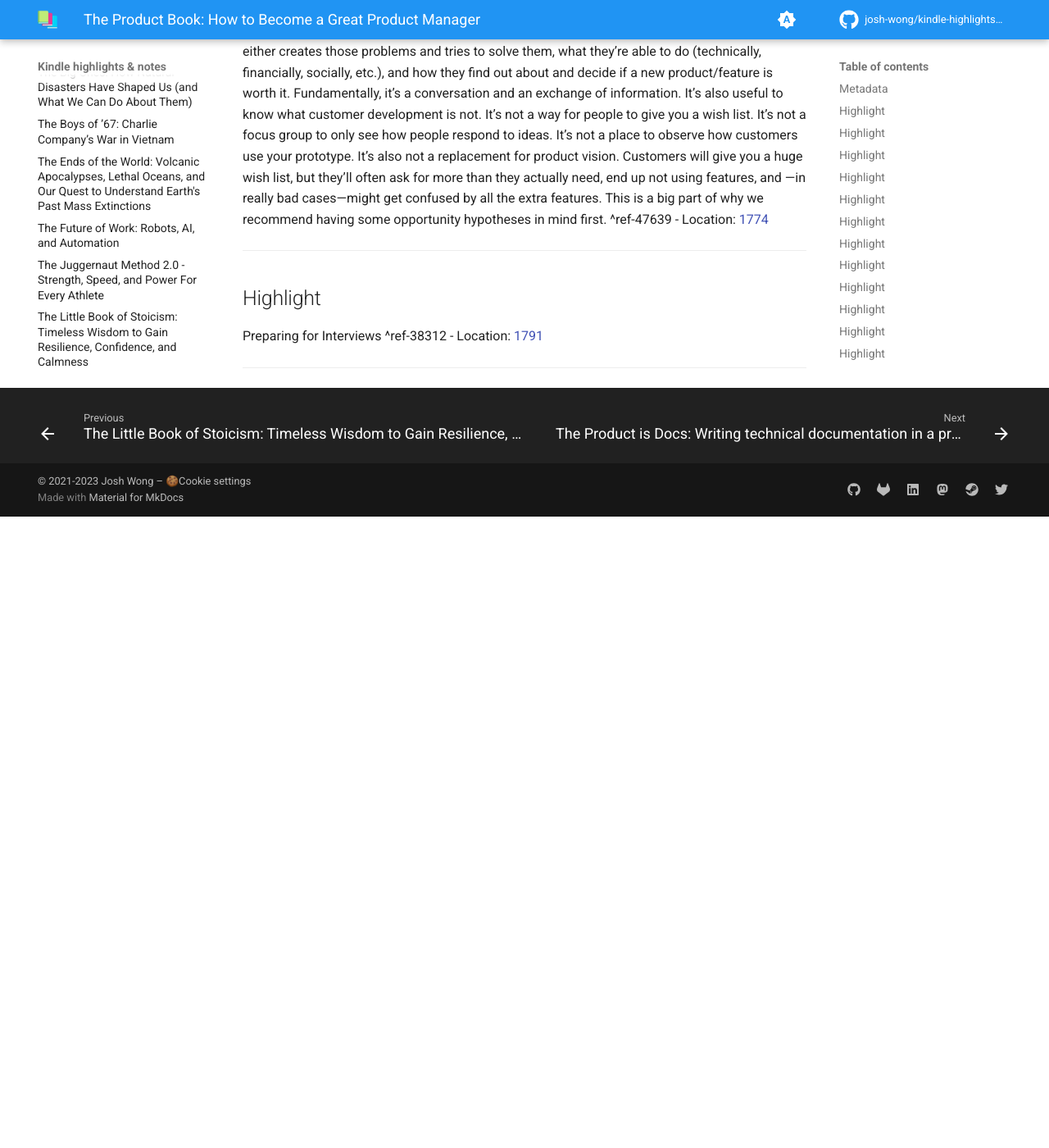
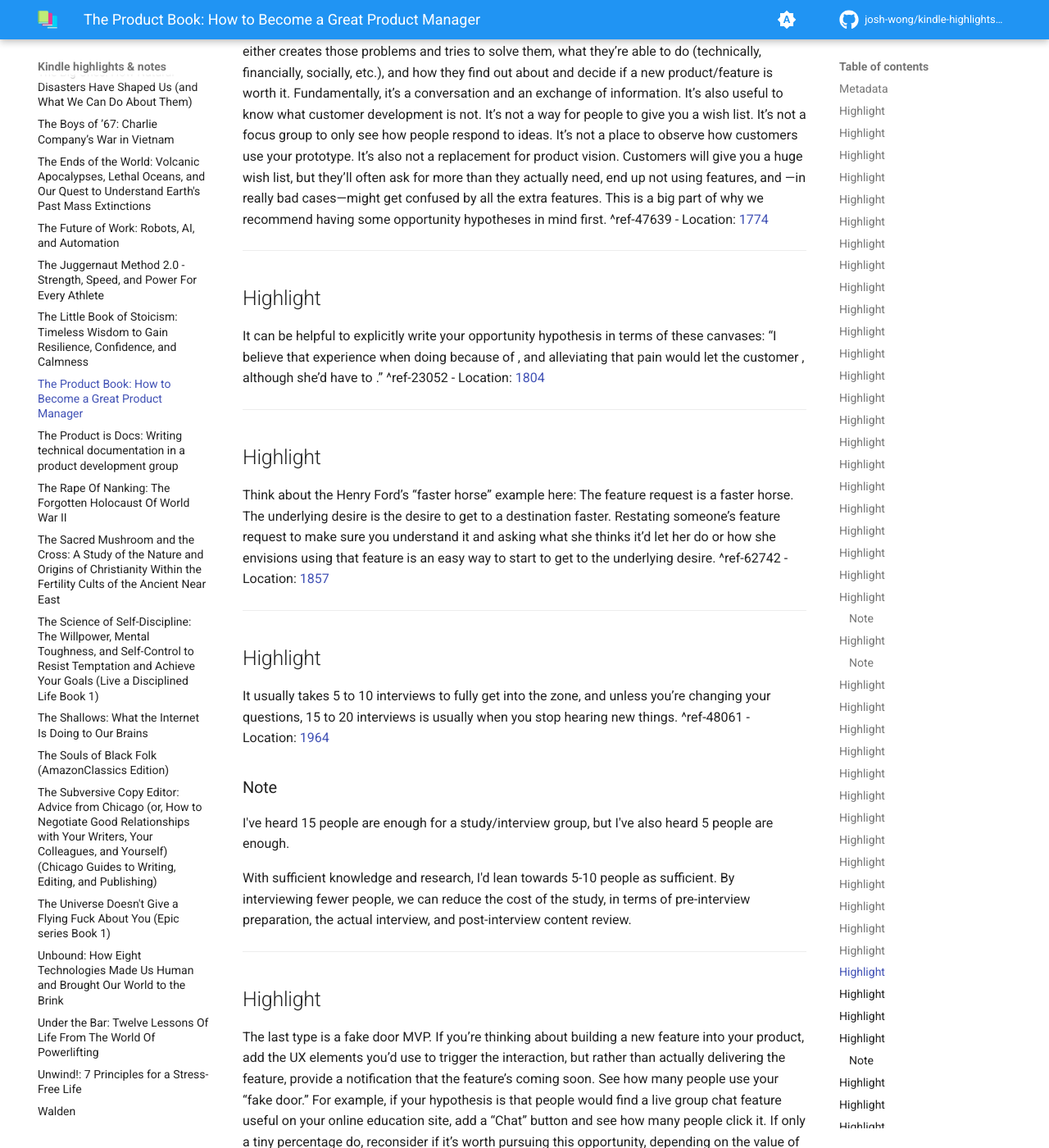
Before and after one commit to josh-wong/kindle-highlights-notes, an MkDocs documentation site: the page built from docs/The Product Book.md, in a window 1280 px wide and 1400 px high, scrolled down 9963 px. Shown: the whole window at 82% size. Built offline with MkDocs 1.6.1 and Material for MkDocs 9.7.7, drawn with Linux system fonts in a browser that asks for light colours; comment, search, counter and statistics services are not loaded; before the commit the page ends 10593 px from its top, so only the background shows below that; some of the changed text lies outside the part shown.

Commit message:
Update highlights and notes

```diff
--- a/docs/The Product Book.md
+++ b/docs/The Product Book.md
@@ -261,7 +261,42 @@ So what is customer development? It’s a way to validate if the people you thin
 ---
 ## Highlight
 
-Preparing for Interviews ^ref-38312
-- Location: [1791](kindle://book?action=open&asin=B071HFBGXR&location=1791)
+It can be helpful to explicitly write your opportunity hypothesis in terms of these canvases: “I believe that <personas/segments> experience <this pain> when doing <task> because of <limitation>, and alleviating that pain would let the customer <achieve this gain>, although she’d have to <accept these limitations>.” ^ref-23052
+- Location: [1804](kindle://book?action=open&asin=B071HFBGXR&location=1804)
 
 ---
+## Highlight
+
+Think about the Henry Ford’s “faster horse” example here: The feature request is a faster horse. The underlying desire is the desire to get to a destination faster. Restating someone’s feature request to make sure you understand it and asking what she thinks it’d let her do or how she envisions using that feature is an easy way to start to get to the underlying desire. ^ref-62742
+- Location: [1857](kindle://book?action=open&asin=B071HFBGXR&location=1857)
+
+---
+## Highlight
+
+It usually takes 5 to 10 interviews to fully get into the zone, and unless you’re changing your questions, 15 to 20 interviews is usually when you stop hearing new things. ^ref-48061
+- Location: [1964](kindle://book?action=open&asin=B071HFBGXR&location=1964)
+
+### Note
+I've heard 15 people are enough for a study/interview group, but I've also heard 5 people are enough.
+
+With sufficient knowledge and research, I'd lean towards 5-10 people as sufficient. By interviewing fewer people, we can reduce the cost of the study, in terms of pre-interview preparation, the actual interview, and post-interview content review.
+
+---
+## Highlight
+
+The last type is a fake door MVP. If you’re thinking about building a new feature into your product, add the UX elements you’d use to trigger the interaction, but rather than actually delivering the feature, provide a notification that the feature’s coming soon. See how many people use your “fake door.” For example, if your hypothesis is that people would find a live group chat feature useful on your online education site, add a “Chat” button and see how many people click it. If only a tiny percentage do, reconsider if it’s worth pursuing this opportunity, depending on the value of those customers vs. the cost of implementing the feature. ^ref-6838
+- Location: [2151](kindle://book?action=open&asin=B071HFBGXR&location=2151)
+
+---
+## Highlight
+
+A simple way to compare priorities is to come up with a value vs. cost number. Work with an engineering lead to put difficulty values on different opportunities. From your customer-development work and other internal analysis, create business-value numbers for each opportunity. Use higher numbers to indicate more expensive cost, or more valuable. Because it’s tough to estimate value and difficulty precisely, use an exponential series rather than a linear one—i.e., use 1, 2, 4, 8, and 16 rather than 1 through 5. This way, it’s very clear when one opportunity is harder or more valuable than another. Next, for each opportunity, figure out a score using score = value÷cost. Focus on the highest-scoring opportunities first, as they provide the most value for the lowest cost. ^ref-60278
+- Location: [2173](kindle://book?action=open&asin=B071HFBGXR&location=2173)
+
+---
+## Highlight
+
+Chapter 5: From Idea To Action ^ref-3240
+- Location: [2228](kindle://book?action=open&asin=B071HFBGXR&location=2228)
+
+---
```
Also changed, not shown: other parts of docs/The Product Book.md (+2 -2 lines).
